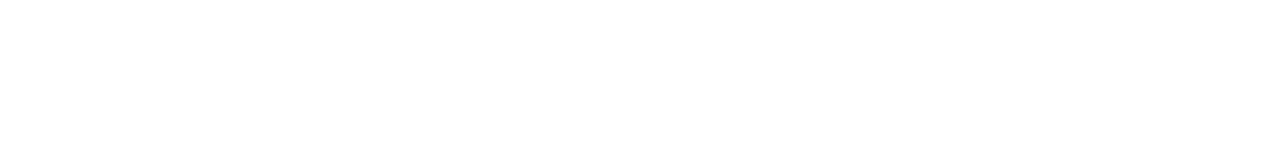
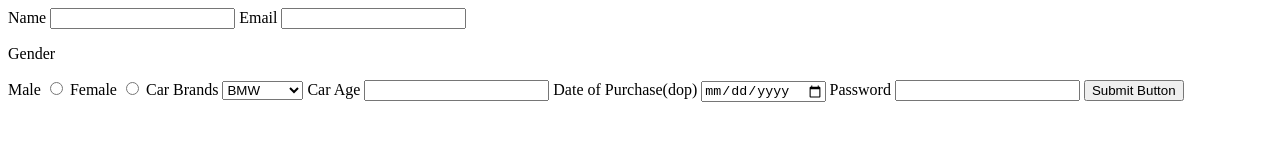
Before and after one commit to acciojob/car-insurance-form-Abhijit7287, a website: page main.html in a window 1280 px wide. Drawn offline with Linux system fonts and the light colour scheme.

Commit message:
created a submission

```diff
--- a/main.html
+++ b/main.html
@@ -8,6 +8,40 @@
 
 <body>
 	<!-- the entire body must be written by student -->
+	<form method="post">
+	<label for="name">Name</label>
+	<input type = "text" id="name" name="name" required>
+
+	<label for="email">Email</label>
+	<input type="email" id="email" name = "email" required>
+
+	<p>Gender</p>
+	<label for="male">Male</label>
+	<input type="radio" id="male" name="gender" required>
+	<label for="female">Female</label>
+	<input type="radio" id="female" name="gender" required>
+
+	<label for="cars">Car Brands</label>
+    <select name="cars" id="cars" required>
+     <option value="BMW">BMW</option>
+	 <option value=Audi>Audi</option>
+	 <option value=Mercedez>Mercedez</option>
+	</select>
+
+	 <lable for="carage">Car Age</lable>
+	 <input type="number" id="carage" name="carage" required>
+
+	 <label for="dop">Date of Purchase(dop)</label>
+	 <input type="date" id="dop" name= "dop"required>
+
+	 <label for="password">Password</label>
+	 <input type="password" id="password" name="password" required>
+
+	<button type="submit">Submit Button</button>
+
+
+	</form>
+
     <script type="text/javascript" src="./script.js">
 </script>
 
```
